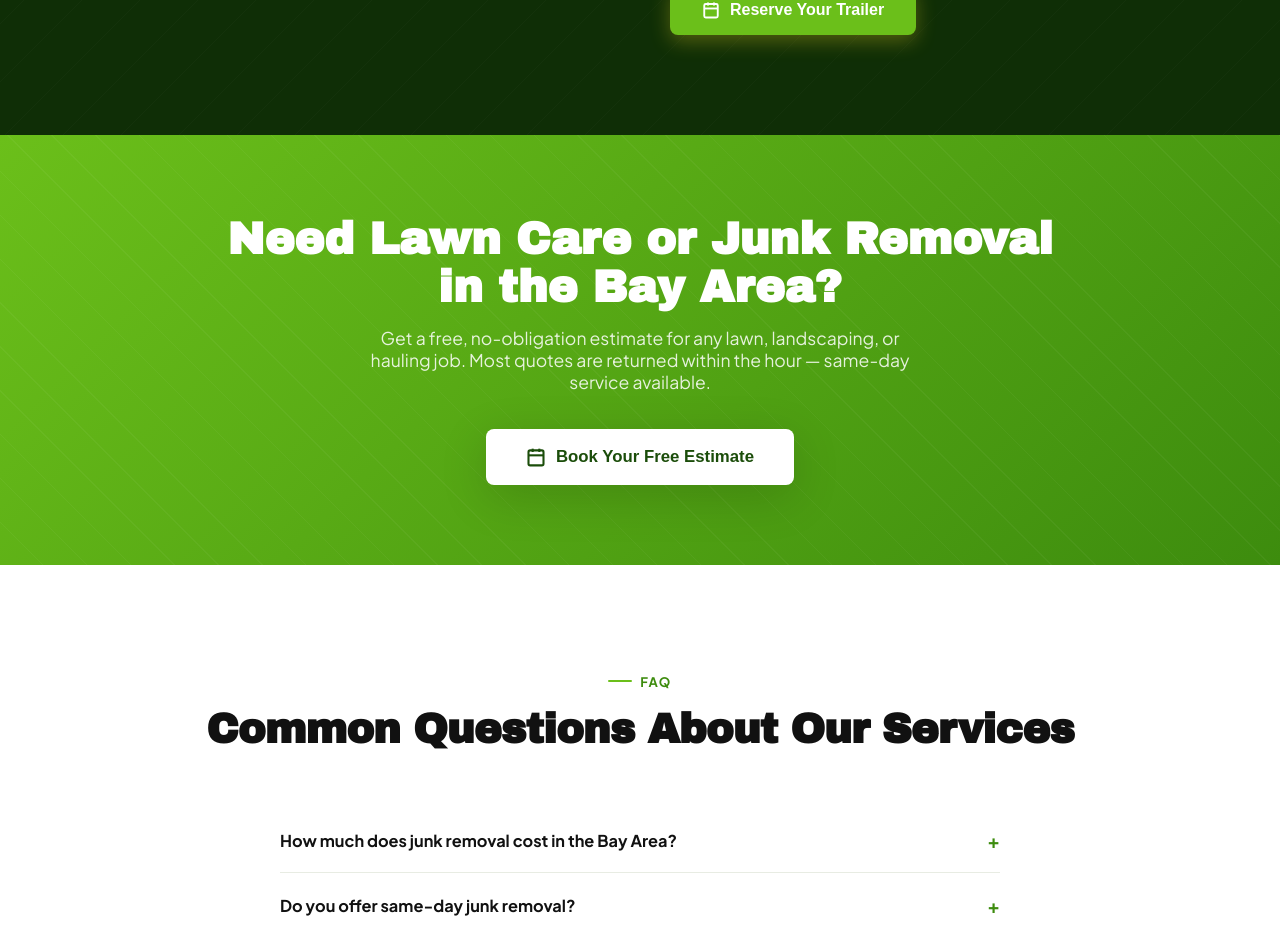
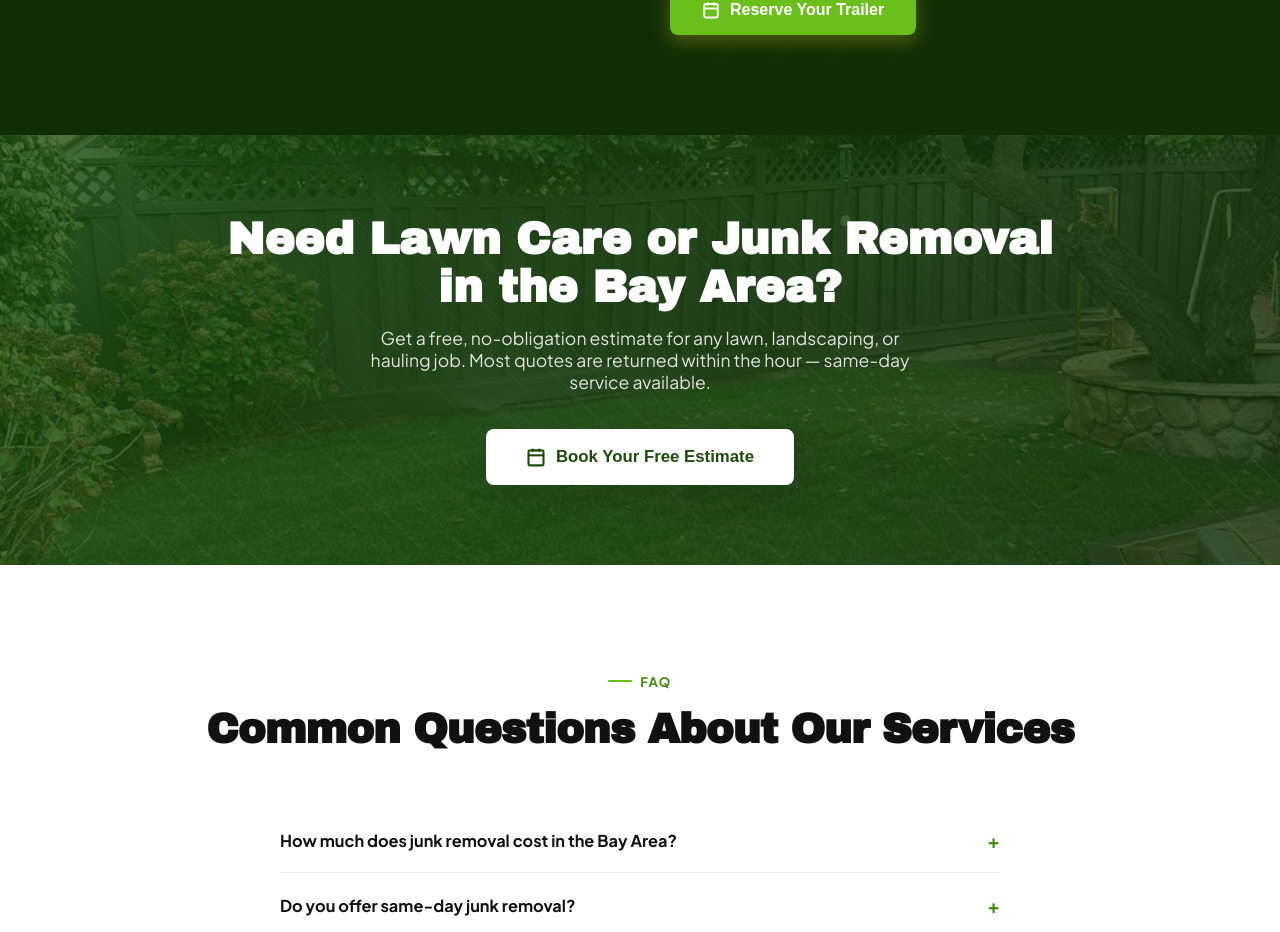
Before and after one commit to gibsonthompson/jblawn, a Next.js app: page / in a window 1280 px wide. Shown: the part 7478-8410 px from the top of the page. Built offline with nearby package versions, Linux system fonts and the light colour scheme; no server answers; the database is empty.

Commit message:
homepage: add real backyard photo background to CTA banner

```diff
--- a/app/globals.css
+++ b/app/globals.css
@@ -1001,7 +1001,9 @@ body {
 
 /* ========== CTA BANNER ========== */
 .cta-banner {
-  background: linear-gradient(135deg, var(--green-bright) 0%, var(--green-mid) 100%);
+  background: linear-gradient(135deg, rgba(27,77,10,0.78) 0%, rgba(15,46,6,0.82) 100%), url('/images/gallery/cta-backyard-bg.jpg');
+  background-size: cover;
+  background-position: center 40%;
   padding: 80px 24px;
   text-align: center;
   position: relative;
```
Also changed, not shown: public/images/gallery/cta-backyard-bg.jpg (added).
